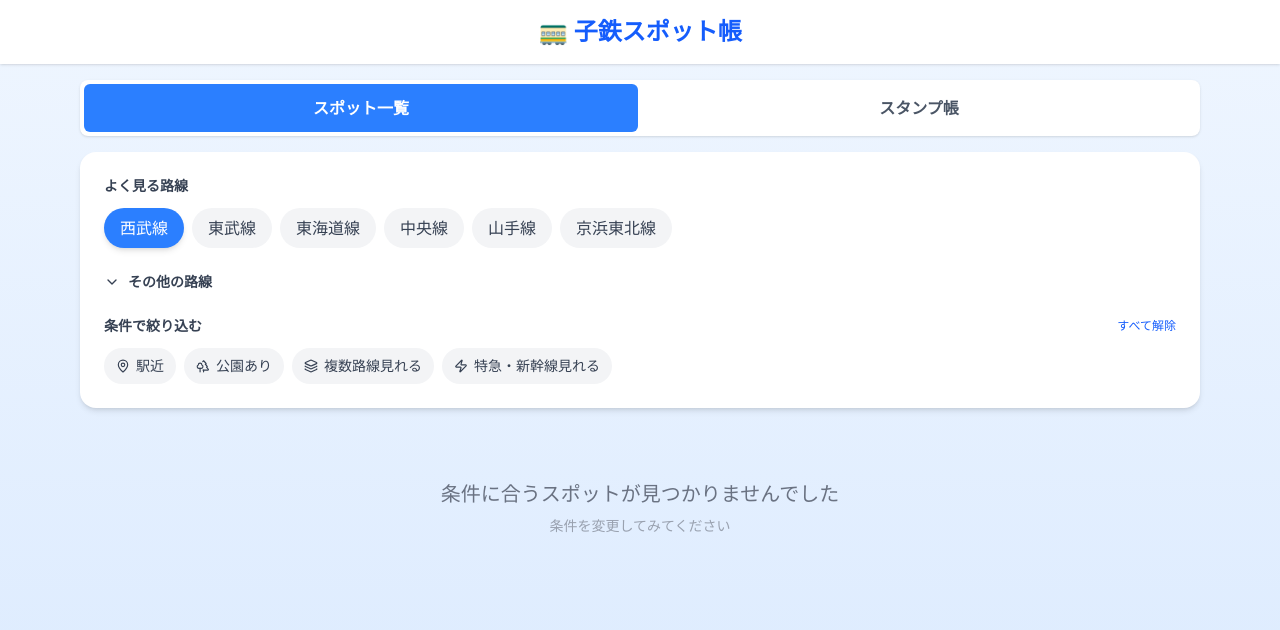
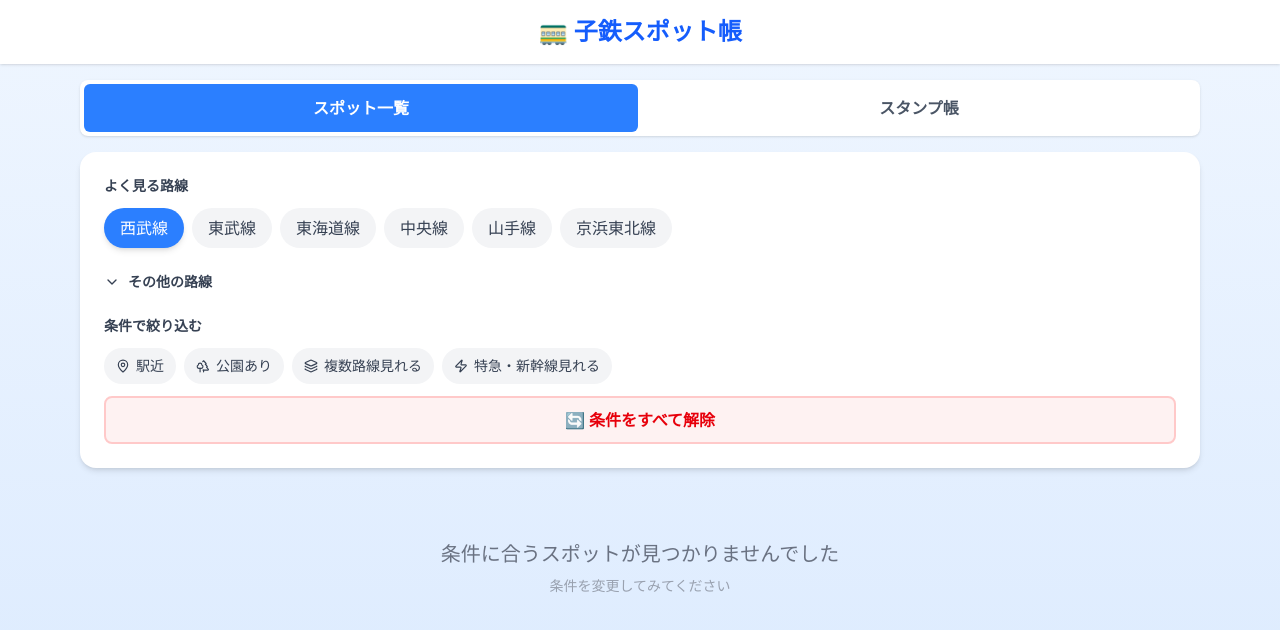
Before and after one commit to sakutaku-ui/kotetsu-spot, a Next.js app: page / in a window 1280 px wide. Both pictures are taken after a click on the button "西武線". Shown: the top 630 px of the page. Built offline with nearby package versions, Linux system fonts and the light colour scheme.

Commit message:
フィルターに解除追加2

```diff
--- a/app/page.tsx
+++ b/app/page.tsx
@@ -362,22 +362,7 @@ export default function Home() {
 
             {/* 条件フィルター */}
             <div>
-              <div className="flex items-center justify-between mb-3">
-              <h3 className="text-sm font-semibold text-gray-700">条件で絞り込む</h3>
-              {(selectedMainLine || selectedFilters.length > 0) && (
-                <button
-                  onClick={() => {
-                    setSelectedMainLine('')
-                    setSelectedFilters([])
-                    setSelectedArea('')
-                    setExpandedCompany('')
-                  }}
-                  className="text-xs text-blue-600 hover:text-blue-700 font-medium transition-colors"
-                >
-                すべて解除
-                </button>
-              )}
-              </div>
+              <h3 className="text-sm font-semibold text-gray-700 mb-3">条件で絞り込む</h3>
               <div className="flex flex-wrap gap-2">
                 <button
                   onClick={() => toggleFilter('駅近')}
@@ -424,6 +409,21 @@ export default function Home() {
                   特急・新幹線見れる
                 </button>
               </div>
+
+              {/* 解除ボタン（条件選択時のみ表示） */}
+              {(selectedMainLine || selectedFilters.length > 0) && (
+                <button
+                  onClick={() => {
+                    setSelectedMainLine('')
+                    setSelectedFilters([])
+                    setSelectedArea('')
+                    setExpandedCompany('')
+                  }}
+                  className="mt-3 w-full py-2.5 bg-red-50 hover:bg-red-100 text-red-600 font-semibold rounded-lg transition-all border-2 border-red-200"
+                >
+                  🔄 条件をすべて解除
+                </button>
+              )}
             </div>
           </div>
 
```
